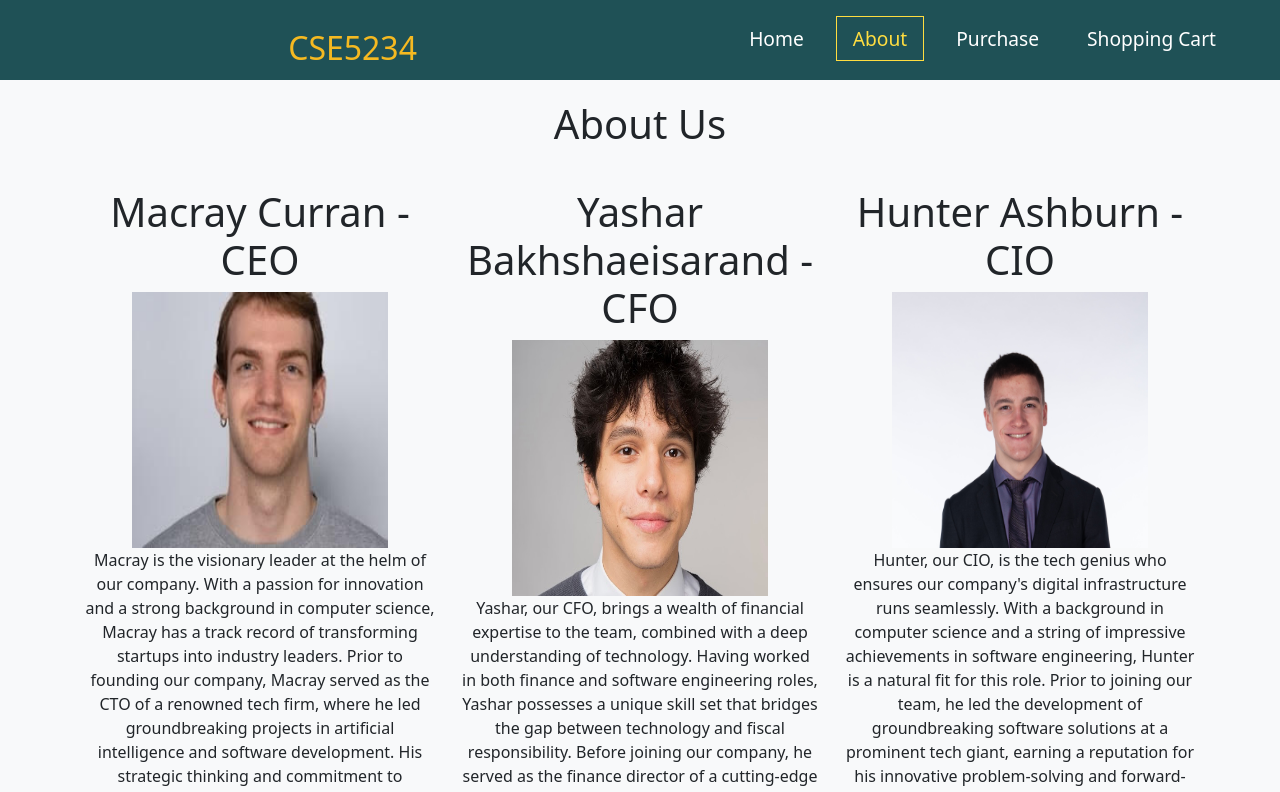
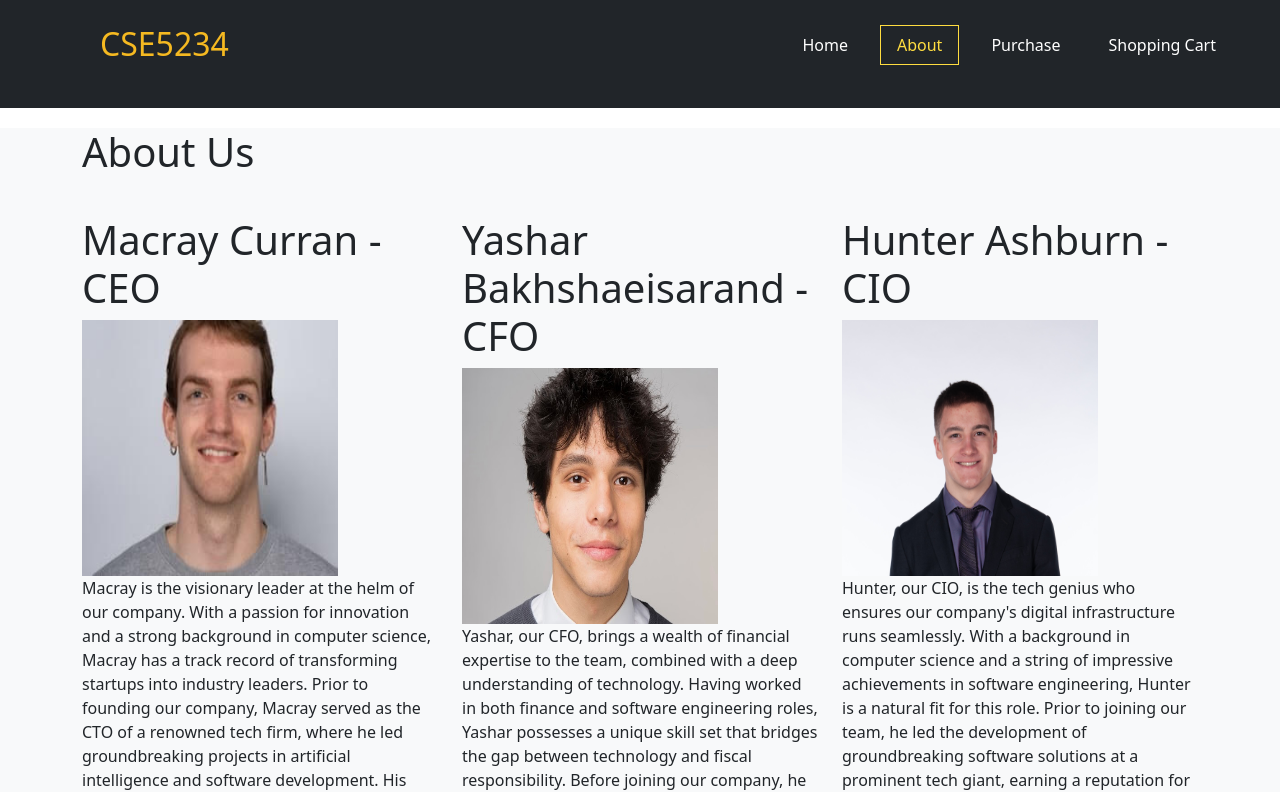
Before and after one commit to wyashar/cse5234, a React (Create React App) app: page /about in a window 1280 px wide. Shown: the top 792 px of the page. Built offline with nearby package versions, Linux system fonts and the light colour scheme.

Commit message:
Header and background change

```diff
--- a/src/App.css
+++ /dev/null
@@ -1,38 +0,0 @@
-.App {
-  text-align: center;
-}
-
-.App-logo {
-  height: 40vmin;
-  pointer-events: none;
-}
-
-@media (prefers-reduced-motion: no-preference) {
-  .App-logo {
-    animation: App-logo-spin infinite 20s linear;
-  }
-}
-
-.App-header {
-  background-color: #282c34;
-  min-height: 100vh;
-  display: flex;
-  flex-direction: column;
-  align-items: center;
-  justify-content: center;
-  font-size: calc(10px + 2vmin);
-  color: white;
-}
-
-.App-link {
-  color: #61dafb;
-}
-
-@keyframes App-logo-spin {
-  from {
-    transform: rotate(0deg);
-  }
-  to {
-    transform: rotate(360deg);
-  }
-}
--- a/src/App.js
+++ b/src/App.js
@@ -1,4 +1,3 @@
-import './App.css';
 import 'bootstrap/dist/css/bootstrap.css';
 import React from "react";
 import Navbar from './components/Navbar';
@@ -20,7 +19,7 @@ function App() {
     <div className="App">
     <Router>
     <Navbar />
-      <div className="content">
+      <div className="content bg-light">
       <Routes>
       <Route path='/home' element={<Home/>} />
       <Route path='/about' element={<About/>} />
--- a/src/components/Navbar.css
+++ b/src/components/Navbar.css
@@ -15,18 +15,19 @@
     justify-content: center;
     align-items: center;
     width: 100%;
-    height: 80px;
+    height: 60px;
     max-width: 1500px;
   }
 
   .nav-logo {
     color: #f5b921;
     align-items: center;
-    margin-left: 20px;
+    margin-left: 100px;
     cursor: pointer;
     text-decoration: none;
     font-size: 2rem;
     flex-grow: 1;
+    margin-bottom: 20px;
   }
 
   .nav-menu {
--- a/src/components/Navbar.js
+++ b/src/components/Navbar.js
@@ -8,7 +8,7 @@ function NavBar() {
   const handleClick = () => setClick(!click);
   return (
     <>
-      <nav className="navbar">
+      <nav className="bg-dark text-light py-4">
         <div className="nav-container">
           <NavLink exact to="/" className="nav-logo">
             CSE5234
--- a/src/components/about.js
+++ b/src/components/about.js
@@ -11,12 +11,6 @@ const About = () => {
   };
 
   return (
-    <div>
-      <style>{`
-        body {
-          background-color: #f8f9fa; /* Gray background color */
-        }
-      `}</style>
       <div className="container">
         <h1 style = {headingStyle}>About Us</h1>
         <div className="row">
@@ -37,7 +31,6 @@ const About = () => {
           </div>
         </div>
       </div>
-    </div>
   );
 };
 
--- a/src/components/footer.js
+++ b/src/components/footer.js
@@ -2,7 +2,8 @@ import React from 'react';
 import {Link} from "react-router-dom"
 
 const Footer = () => (
-  <footer className="bg-dark text-light py-4">
+
+  <footer className ='bg-dark text-light py-4'>
     <div className="container">
       <div className="row">
         <div className="col-md-6">
```
